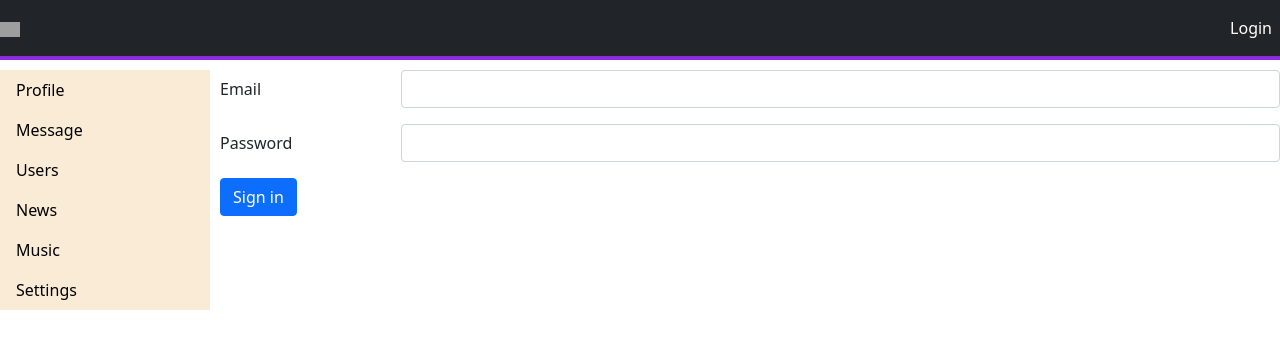
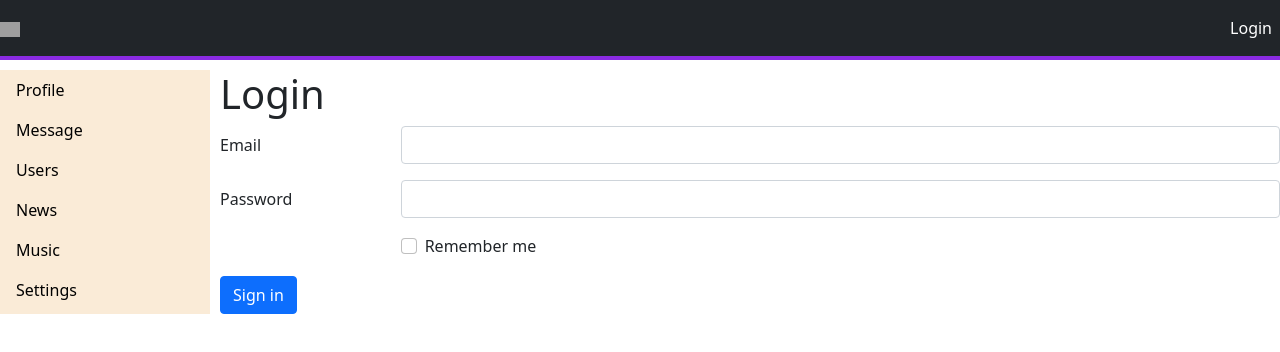
Before and after one commit to Yapichoy/React-Social-Net, a React app: page /login in a window 1280 px wide. Shown: the top 352 px of the page. Built offline with nearby package versions, Linux system fonts and the light colour scheme; no server answers; grey boxes are pictures that could not be loaded.

Commit message:
75 lesson

```diff
--- a/package.json
+++ b/package.json
@@ -60,6 +60,7 @@
     "react-refresh": "^0.8.3",
     "react-router-dom": "^5.2.0",
     "redux": "^4.0.5",
+    "redux-form": "^8.3.7",
     "redux-thunk": "^2.3.0",
     "resolve": "1.18.1",
     "resolve-url-loader": "^3.1.2",
--- /dev/null
+++ b/src/components/Login/AuthForm.jsx
@@ -0,0 +1,35 @@
+import React from 'react';
+import {Field, reduxForm} from "redux-form";
+const Form = (props) => {
+  return (
+    <form onSubmit={props.handleSubmit}>
+      <div className="row mb-3">
+        <label htmlFor="inputEmail3" className="col-sm-2 col-form-label">Email</label>
+        <div className="col-sm-10">
+          <Field type="email" className="form-control" name='email' component='input'/>
+        </div>
+      </div>
+      <div className="row mb-3">
+        <label htmlFor="inputPassword3" className="col-sm-2 col-form-label">Password</label>
+        <div className="col-sm-10">
+          <Field type="password" className="form-control" name='password' component='input'/>
+        </div>
+      </div>
+      <div className="row mb-3">
+        <div className="col-sm-10 offset-sm-2">
+          <div className="form-check">
+            <Field className="form-check-input" type="checkbox" name='rememberMe' component='input'/>
+            <label className="form-check-label" htmlFor="gridCheck1">
+              Remember me
+            </label>
+          </div>
+        </div>
+      </div>
+      <button type="submit" className="btn btn-primary">Sign in</button>
+    </form>
+  )
+}
+
+export default reduxForm({
+  form: 'login'
+})(Form);
--- a/src/components/Login/Login.jsx
+++ b/src/components/Login/Login.jsx
@@ -1,23 +1,14 @@
 import React from 'react';
+import AuthForm from "./AuthForm";
 
 const Login = (props) => {
+  const onSubmit = (formData) => {
+    debugger
+  }
   return(
     <>
-      <form onSubmit={(e)=> e.preventDefault()}>
-        <div className="row mb-3">
-          <label htmlFor="inputEmail3" className="col-sm-2 col-form-label">Email</label>
-          <div className="col-sm-10">
-            <input type="email" className="form-control" id="inputEmail3"/>
-          </div>
-        </div>
-        <div className="row mb-3">
-          <label htmlFor="inputPassword3" className="col-sm-2 col-form-label">Password</label>
-          <div className="col-sm-10">
-            <input type="password" className="form-control" id="inputPassword3"/>
-          </div>
-        </div>
-        <button type="submit" className="btn btn-primary">Sign in</button>
-      </form>
+      <h1>Login</h1>
+      <AuthForm onSubmit={onSubmit}/>
     </>
   )
 }
--- a/src/redux/redux-store.js
+++ b/src/redux/redux-store.js
@@ -4,11 +4,14 @@ import profileReducer from "./profileReducer";
 import userReducer from "./usersReducer";
 import authReducer from "./authReducer";
 import thunkMiddleware from 'redux-thunk';
+import {reducer as formReducer} from "redux-form";
+
 let reducers = combineReducers({
   profilePage: profileReducer,
   messagesPage: dialogReducer,
   usersPage: userReducer,
-  auth: authReducer
+  auth: authReducer,
+  form: formReducer
 })
 let store = createStore(reducers, applyMiddleware(thunkMiddleware));
 export default store;
```
Also changed, not shown: 1 other file (tests, documents, lock files or other folders).
